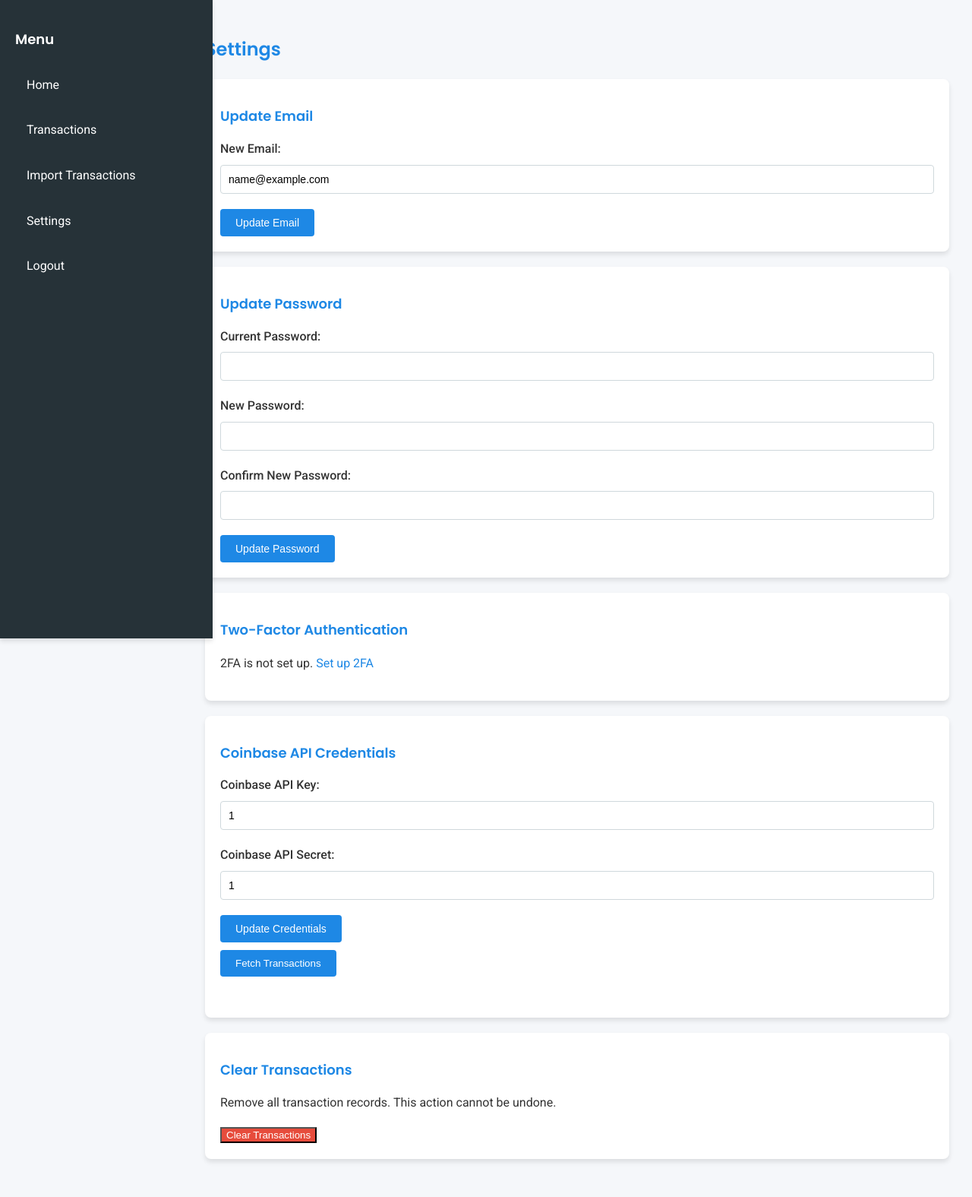
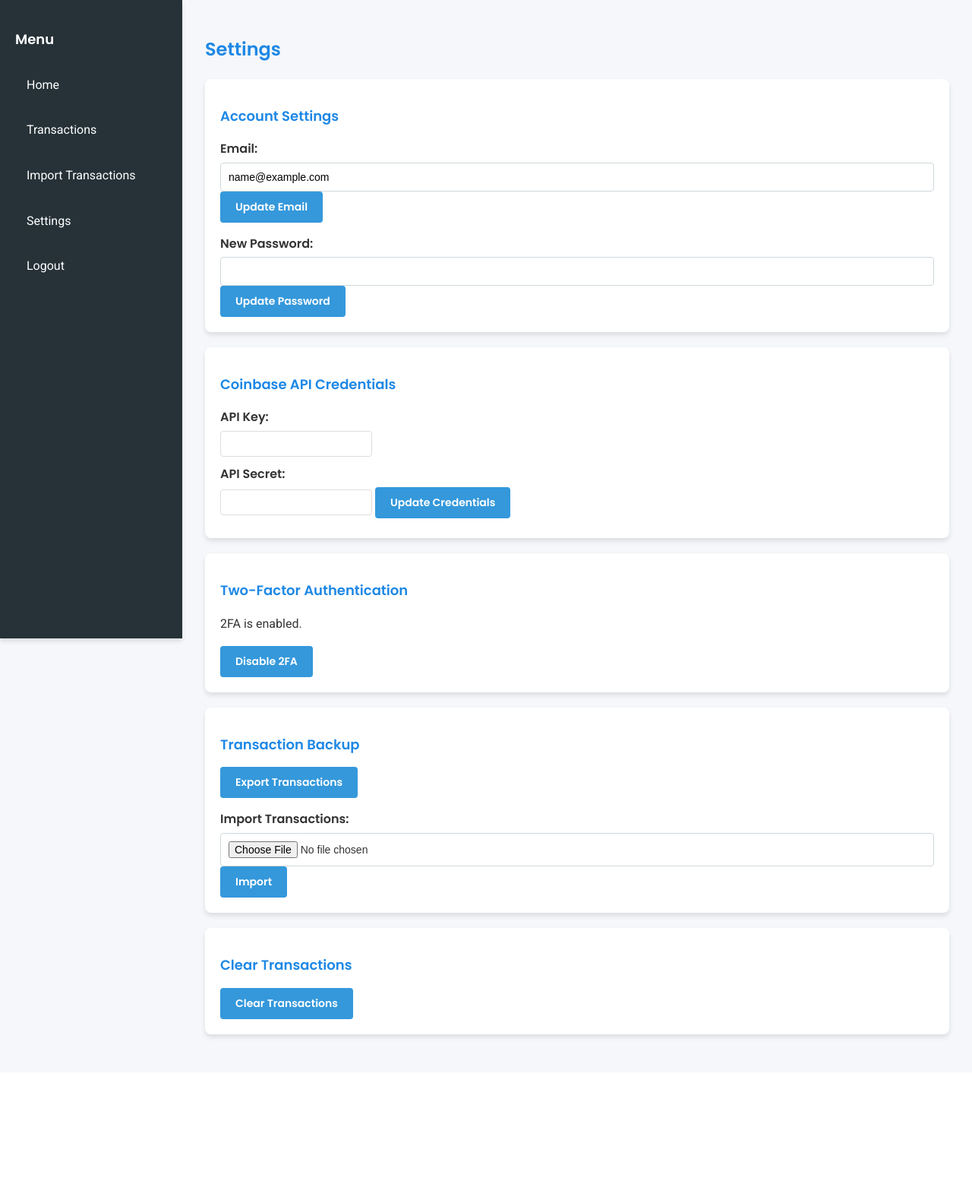
Before and after one commit to jda1833/myfin, a Flask app: page /settings in a window 1280 px wide. Shown: the whole page at 76% size. After the commit the page ends 1369 px from the top, so only its background shows below. Run offline with Flask 3, Linux system fonts and the light colour scheme; the visitor is signed in with stand-in values (Sample User, id 1); tables that the repository leaves empty hold one stand-in row (values such as "Sample post"); parts of the project's set-up code (start-up, migrations or seed data) failed here and were passed over.

Commit message:
coinbase fin

```diff
--- a/app/routes/settings.py
+++ b/app/routes/settings.py
@@ -1,7 +1,10 @@
-from flask import Blueprint, render_template, redirect, url_for, session, flash, request, jsonify
+from flask import Blueprint, render_template, redirect, url_for, session, flash, request, jsonify, Response
 from database.models import db, User, Transaction
 from werkzeug.security import check_password_hash, generate_password_hash
 import logging
+import pandas as pd
+from io import StringIO
+from datetime import datetime
 
 # Configure logging
 logging.basicConfig(level=logging.DEBUG)
@@ -94,3 +97,121 @@ def clear_transactions():
         db.session.rollback()
         logger.error(f"Error clearing transactions for user {session['username']}: {str(e)}")
         return jsonify({'success': False, 'message': f'Failed to clear transactions: {str(e)}'}), 500
+
+@settings_bp.route('/export_transactions', methods=['GET'])
+def export_transactions():
+    if 'username' not in session:
+        return jsonify({'success': False, 'message': 'Please log in.'}), 401
+
+    user = User.query.filter_by(username=session['username']).first()
+    if not user:
+        return jsonify({'success': False, 'message': 'User not found.'}), 404
+
+    # Verify CSRF token
+    csrf_token = request.headers.get('X-CSRF-Token')
+    if not csrf_token or csrf_token != session.get('csrf_token'):
+        logger.warning(f"CSRF token validation failed for user {session['username']}")
+        return jsonify({'success': False, 'message': 'Invalid CSRF token.'}), 403
+
+    try:
+        # Fetch all transactions for the user
+        transactions = Transaction.query.filter_by(user_id=user.id).all()
+        if not transactions:
+            return jsonify({'success': False, 'message': 'No transactions to export.'}), 404
+
+        # Create CSV
+        columns = ['coinbase_tx_id', 'type', 'amount', 'currency', 'timestamp', 'status', 'price_at_transaction']
+        data = [{
+            'coinbase_tx_id': tx.coinbase_tx_id,
+            'type': tx.type,
+            'amount': tx.amount,
+            'currency': tx.currency,
+            'timestamp': tx.timestamp.isoformat(),
+            'status': tx.status,
+            'price_at_transaction': tx.price_at_transaction
+        } for tx in transactions]
+
+        df = pd.DataFrame(data, columns=columns)
+        csv_buffer = StringIO()
+        df.to_csv(csv_buffer, index=False)
+        csv_data = csv_buffer.getvalue()
+
+        logger.info(f"User {session['username']} exported {len(transactions)} transactions")
+        return Response(
+            csv_data,
+            mimetype='text/csv',
+            headers={'Content-Disposition': f'attachment;filename=transactions_backup_{datetime.now().strftime("%Y%m%d")}.csv'}
+        )
+    except Exception as e:
+        logger.error(f"Error exporting transactions for user {session['username']}: {str(e)}")
+        return jsonify({'success': False, 'message': f'Failed to export transactions: {str(e)}'}), 500
+
+@settings_bp.route('/import_transactions', methods=['POST'])
+def import_transactions():
+    if 'username' not in session:
+        return jsonify({'success': False, 'message': 'Please log in.'}), 401
+
+    user = User.query.filter_by(username=session['username']).first()
+    if not user:
+        return jsonify({'success': False, 'message': 'User not found.'}), 404
+
+    # Verify CSRF token
+    csrf_token = request.headers.get('X-CSRF-Token')
+    if not csrf_token or csrf_token != session.get('csrf_token'):
+        logger.warning(f"CSRF token validation failed for user {session['username']}")
+        return jsonify({'success': False, 'message': 'Invalid CSRF token.'}), 403
+
+    # Check if a file was uploaded
+    if 'csv_file' not in request.files:
+        return jsonify({'success': False, 'message': 'No file selected.'}), 400
+
+    file = request.files['csv_file']
+    if not file or not file.filename.endswith('.csv'):
+        return jsonify({'success': False, 'message': 'Please upload a valid CSV file.'}), 400
+
+    try:
+        # Read CSV
+        df = pd.read_csv(file)
+        logger.debug(f"Backup CSV columns: {df.columns.tolist()}")
+
+        # Required columns
+        required_columns = ['coinbase_tx_id', 'type', 'amount', 'currency', 'timestamp', 'status']
+        if not all(col in df.columns for col in required_columns):
+            return jsonify({'success': False, 'message': 'Invalid CSV format. Ensure it includes coinbase_tx_id, type, amount, currency, timestamp, status.'}), 400
+
+        # Process each row
+        imported_count = 0
+        for index, row in df.iterrows():
+            coinbase_tx_id = row['coinbase_tx_id']
+            if Transaction.query.filter_by(coinbase_tx_id=coinbase_tx_id).first():
+                continue  # Skip duplicates
+
+            try:
+                timestamp = pd.to_datetime(row['timestamp']).to_pydatetime()
+                price = float(row['price_at_transaction']) if pd.notnull(row.get('price_at_transaction')) else None
+                new_tx = Transaction(
+                    coinbase_tx_id=coinbase_tx_id,
+                    user_id=user.id,
+                    type=row['type'].lower(),
+                    amount=float(row['amount']),
+                    currency=row['currency'],
+                    timestamp=timestamp,
+                    status=row['status'],
+                    price_at_transaction=price
+                )
+                db.session.add(new_tx)
+                imported_count += 1
+            except (ValueError, TypeError) as e:
+                logger.error(f"Error processing backup row {index}: {str(e)}")
+                continue
+            except Exception as e:
+                logger.error(f"Unexpected error processing backup row {index}: {str(e)}")
+                continue
+
+        db.session.commit()
+        logger.info(f"User {session['username']} imported {imported_count} transactions from backup")
+        return jsonify({'success': True, 'message': f'Successfully imported {imported_count} transactions.'})
+    except Exception as e:
+        db.session.rollback()
+        logger.error(f"Error importing backup for user {session['username']}: {str(e)}")
+        return jsonify({'success': False, 'message': f'Failed to import transactions: {str(e)}'}), 500
--- a/app/static/css/styles.css
+++ b/app/static/css/styles.css
@@ -53,7 +53,7 @@ a:hover {
 
 /* Sidebar */
 .sidebar {
-    width: 240px;
+    width: 200px;
     background-color: var(--sidebar-bg);
     padding: 20px;
     position: fixed;
@@ -336,3 +336,70 @@ canvas {
         padding: 15px;
     }
 }
+
+/* Balance Table */
+.balance-table {
+    width: 100%;
+    border-collapse: collapse;
+    margin-top: 15px;
+}
+
+.balance-table th, .balance-table td {
+    padding: 10px;
+    text-align: left;
+    border-bottom: 1px solid #ddd;
+}
+
+.balance-table th {
+    background-color: #3498db;
+    color: white;
+    font-family: 'Poppins', sans-serif;
+}
+
+.balance-table td {
+    font-family: 'Roboto', sans-serif;
+}
+
+.balance-table tr:hover {
+    background-color: #f5f5f5;
+}
+
+/* 2FA Setup and Verify */
+.card img {
+    max-width: 200px;
+    margin: 10px 0;
+}
+
+.card form {
+    margin-top: 15px;
+}
+
+.card form label {
+    display: block;
+    margin-bottom: 5px;
+    font-family: 'Poppins', sans-serif;
+}
+
+.card form input[type="text"] {
+    padding: 8px;
+    width: 100%;
+    max-width: 200px;
+    margin-bottom: 10px;
+    border: 1px solid #ddd;
+    border-radius: 4px;
+    font-family: 'Roboto', sans-serif;
+}
+
+.card form button {
+    padding: 10px 20px;
+    background-color: #3498db;
+    color: white;
+    border: none;
+    border-radius: 4px;
+    cursor: pointer;
+    font-family: 'Poppins', sans-serif;
+}
+
+.card form button:hover {
+    background-color: #2980b9;
+}
--- a/app/templates/base.html
+++ b/app/templates/base.html
@@ -12,7 +12,7 @@
         {% if 'username' in session %}
             <div class="sidebar">
                 <h3>Menu</h3>
-                <a href="{{ url_for('main.home') }}">Home</a>
+                <a href="{{ url_for('main.index') }}">Home</a>
                 <a href="{{ url_for('coinbase.transactions') }}">Transactions</a>
                 <a href="{{ url_for('coinbase.import_transactions') }}">Import Transactions</a>
                 <a href="{{ url_for('settings.settings') }}">Settings</a>
--- a/app/templates/settings.html
+++ b/app/templates/settings.html
@@ -5,136 +5,65 @@
 {% block content %}
     <h1>Settings</h1>
 
-    <!-- Update Email -->
+    <!-- Account Settings -->
     <div class="card">
-        <h2>Update Email</h2>
+        <h2>Account Settings</h2>
         <form method="POST" action="{{ url_for('settings.settings') }}">
-            <input type="hidden" name="form_type" value="update_email">
-            <div class="form-group">
-                <label for="email">New Email:</label>
-                <input type="email" id="email" name="email" value="{{ session.get('email', '') }}" required>
-            </div>
+            <label for="email">Email:</label>
+            <input type="email" id="email" name="email" value="{{ user.email }}" required>
             <button type="submit">Update Email</button>
         </form>
-    </div>
-
-    <!-- Update Password -->
-    <div class="card">
-        <h2>Update Password</h2>
         <form method="POST" action="{{ url_for('settings.settings') }}">
-            <input type="hidden" name="form_type" value="update_password">
-            <div class="form-group">
-                <label for="current_password">Current Password:</label>
-                <input type="password" id="current_password" name="current_password" required>
-            </div>
-            <div class="form-group">
-                <label for="new_password">New Password:</label>
-                <input type="password" id="new_password" name="new_password" required>
-            </div>
-            <div class="form-group">
-                <label for="confirm_password">Confirm New Password:</label>
-                <input type="password" id="confirm_password" name="confirm_password" required>
-            </div>
+            <label for="password">New Password:</label>
+            <input type="password" id="password" name="password" required>
             <button type="submit">Update Password</button>
         </form>
-    </div>
-
-    <!-- 2FA Setup -->
-    <div class="card">
-        <h2>Two-Factor Authentication</h2>
-        {% if not session.get('totp_secret') %}
-            <p>2FA is not set up. <a href="{{ url_for('auth.setup_2fa') }}">Set up 2FA</a></p>
-        {% else %}
-            <p>2FA is enabled. <a href="{{ url_for('auth.disable_2fa') }}">Disable 2FA</a></p>
-        {% endif %}
     </div>
 
     <!-- Coinbase API Credentials -->
     <div class="card">
         <h2>Coinbase API Credentials</h2>
         <form method="POST" action="{{ url_for('settings.settings') }}">
-            <input type="hidden" name="form_type" value="update_credentials">
-            <div class="form-group">
-                <label for="coinbase_api_key">Coinbase API Key:</label>
-                <input type="text" id="coinbase_api_key" name="coinbase_api_key" value="{{ session.get('coinbase_api_key', '') }}">
-            </div>
-            <div class="form-group">
-                <label for="coinbase_api_secret">Coinbase API Secret:</label>
-                <input type="text" id="coinbase_api_secret" name="coinbase_api_secret" value="{{ session.get('coinbase_api_secret', '') }}">
-            </div>
+            <label for="api_key">API Key:</label>
+            <input type="text" id="api_key" name="api_key" required>
+            <label for="api_secret">API Secret:</label>
+            <input type="text" id="api_secret" name="api_secret" required>
             <button type="submit">Update Credentials</button>
         </form>
-        <button id="fetch-transactions-btn">Fetch Transactions</button>
-        <div id="loading" style="display: none;">Fetching transactions...</div>
-        <div id="fetch-message"></div>
+    </div>
+
+    <!-- 2FA Settings -->
+    <div class="card">
+        <h2>Two-Factor Authentication</h2>
+        {% if user.totp_secret %}
+            <p>2FA is enabled.</p>
+            <form method="POST" action="{{ url_for('auth.disable_2fa') }}">
+                <button type="submit" class="danger">Disable 2FA</button>
+            </form>
+        {% else %}
+            <p>2FA is not enabled.</p>
+            <a href="{{ url_for('auth.setup_2fa') }}">Set up 2FA</a>
+        {% endif %}
+    </div>
+
+    <!-- Transaction Backup -->
+    <div class="card">
+        <h2>Transaction Backup</h2>
+        <form method="POST" action="{{ url_for('settings.export_transactions') }}">
+            <button type="submit">Export Transactions</button>
+        </form>
+        <form method="POST" action="{{ url_for('settings.import_transactions') }}" enctype="multipart/form-data">
+            <label for="backup_file">Import Transactions:</label>
+            <input type="file" id="backup_file" name="backup_file" accept=".csv">
+            <button type="submit">Import</button>
+        </form>
     </div>
 
     <!-- Clear Transactions -->
     <div class="card">
         <h2>Clear Transactions</h2>
-        <p>Remove all transaction records. This action cannot be undone.</p>
-        <button id="clear-transactions-btn" style="background-color: #e74c3c; color: white;">Clear Transactions</button>
-        <div id="clear-loading" style="display: none;">Clearing transactions...</div>
-        <div id="clear-message"></div>
+        <form method="POST" action="{{ url_for('settings.clear_transactions') }}">
+            <button type="submit" class="danger">Clear Transactions</button>
+        </form>
     </div>
-
-    <script>
-        // Fetch Transactions (unchanged)
-        document.getElementById('fetch-transactions-btn').addEventListener('click', function() {
-            const loading = document.getElementById('loading');
-            const fetchMessage = document.getElementById('fetch-message');
-            loading.style.display = 'block';
-            fetchMessage.textContent = '';
-            fetchMessage.className = '';
-
-            fetch('{{ url_for("coinbase.fetch_transactions") }}', {
-                method: 'POST',
-                headers: {
-                    'Content-Type': 'application/json',
-                    'X-CSRF-Token': '{{ session.get("csrf_token", "") }}'
-                }
-            })
-            .then(response => response.json())
-            .then(data => {
-                loading.style.display = 'none';
-                fetchMessage.textContent = data.message;
-                fetchMessage.className = data.success ? 'flash success' : 'flash error';
-            })
-            .catch(error => {
-                loading.style.display = 'none';
-                fetchMessage.textContent = 'Error fetching transactions: ' + error.message;
-                fetchMessage.className = 'flash error';
-            });
-        });
-
-        // Clear Transactions
-        document.getElementById('clear-transactions-btn').addEventListener('click', function() {
-            if (confirm('Are you sure you want to clear all transactions? This action cannot be undone.')) {
-                const loading = document.getElementById('clear-loading');
-                const clearMessage = document.getElementById('clear-message');
-                loading.style.display = 'block';
-                clearMessage.textContent = '';
-                clearMessage.className = '';
-
-                fetch('{{ url_for("settings.clear_transactions") }}', {
-                    method: 'POST',
-                    headers: {
-                        'Content-Type': 'application/json',
-                        'X-CSRF-Token': '{{ session.get("csrf_token", "") }}'
-                    }
-                })
-                .then(response => response.json())
-                .then(data => {
-                    loading.style.display = 'none';
-                    clearMessage.textContent = data.message;
-                    clearMessage.className = data.success ? 'flash success' : 'flash error';
-                })
-                .catch(error => {
-                    loading.style.display = 'none';
-                    clearMessage.textContent = 'Error clearing transactions: ' + error.message;
-                    clearMessage.className = 'flash error';
-                });
-            }
-        });
-    </script>
 {% endblock %}
```
Also changed, not shown: app/routes/auth.py (+126 -92 lines), app/routes/coinbase.py (+8 -33 lines), app/routes/main.py (+31 -6 lines), app/templates/2fa_setup.html (+10 -10 lines), app/templates/2fa_verify.html (+4 -4 lines), app/templates/index.html (+23 -5 lines), log.txt (added, +47 -0 lines), app/routes/auth/__init__.py (added), app/routes/auth/login.py (added), app/templates/fidelity_import_transactions.html (added), app/templates/fidelity_transactions.html (added).
